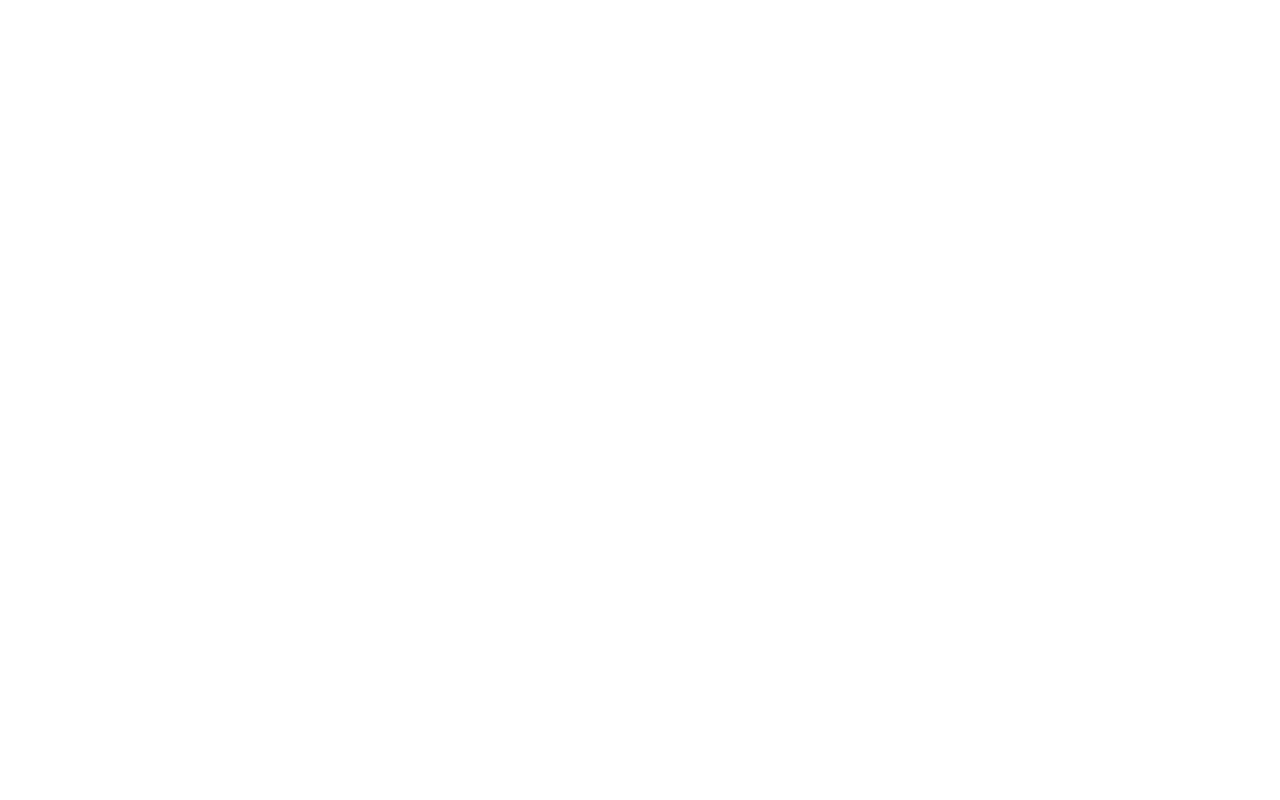
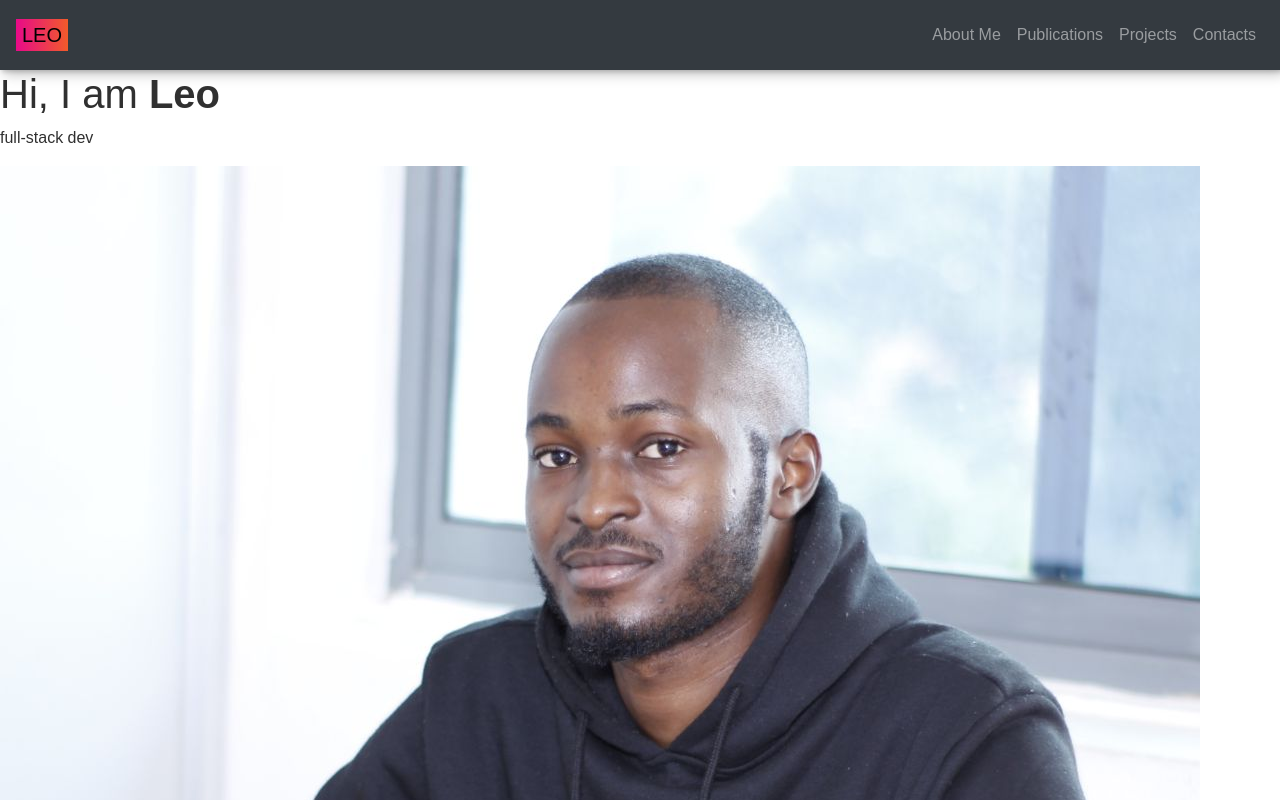
Before and after one commit to rmauritsson/portfolio, a website: page index.html in a window 1280 px wide. Shown: the top 800 px of the page. Drawn offline with nearby package versions, Linux system fonts and the light colour scheme; files whose address does not match are found by name; a web font is replaced by a local one.

Commit message:
Added navigation bar

```diff
--- a/index.html
+++ b/index.html
@@ -8,6 +8,44 @@
   </head>
   <body>
 
+    <!-- Navigation -->
+    <nav class="navbar navbar-expand-lg navbar-dark bg-dark">
+    <span class="navbar-brand mb-0 h1">
+      <button class="logo">LEO</button>
+    </span>
+    <button class="navbar-toggler" type="button" data-toggle="collapse" data-target="#navbarSupportedContent" aria-controls="navbarSupportedContent" aria-expanded="false" aria-label="Toggle navigation">
+      <span class="navbar-toggler-icon"></span>
+    </button>
+
+    <div class="collapse navbar-collapse" id="navbarSupportedContent">
+      <ul class="navbar-nav ml-auto">
+        <li class="nav-item">
+          <a class="nav-link" href="#"> About Me</a>
+        </li>
+        <li class="nav-item">
+          <a class="nav-link" href="#">Publications</a>
+        </li>
+        <li class="nav-item">
+          <a class="nav-link" href="#">Projects <span class="sr-only">(current)</span></a>
+        </li>
+        <li class="nav-item">
+          <a class="nav-link" href="#">Contacts</a>
+        </li>
+      </ul>
+    </div>
+  </nav>
+
+  <!-- Landing Page -->
+  <section class="landing-page">
+    <div class="">
+      <h1 class="section__title section__title--intro">
+         Hi, I am <strong>Leo</strong>
+       </h1>
+       <p class="section__subtitle section__subtitle--intro">full-stack dev</p>
+       <img src="images/founder.JPG" alt="" class="intro__img">
+    </div>
+  </section>
+
     <script src="https://code.jquery.com/jquery-3.2.1.slim.min.js" integrity="sha384-KJ3o2DKtIkvYIK3UENzmM7KCkRr/rE9/Qpg6aAZGJwFDMVNA/GpGFF93hXpG5KkN" crossorigin="anonymous"></script>
     <script src="https://cdnjs.cloudflare.com/ajax/libs/popper.js/1.12.9/umd/popper.min.js" integrity="sha384-ApNbgh9B+Y1QKtv3Rn7W3mgPxhU9K/ScQsAP7hUibX39j7fakFPskvXusvfa0b4Q" crossorigin="anonymous"></script>
     <script src="https://maxcdn.bootstrapcdn.com/bootstrap/4.0.0/js/bootstrap.min.js" integrity="sha384-JZR6Spejh4U02d8jOt6vLEHfe/JQGiRRSQQxSfFWpi1MquVdAyjUar5+76PVCmYl" crossorigin="anonymous"></script>
--- a/package.json
+++ b/package.json
@@ -18,6 +18,8 @@
   },
   "homepage": "https://github.com/rmauritsson/portfolio#readme",
   "devDependencies": {
+    "css-loader": "^3.4.2",
+    "style-loader": "^1.1.3",
     "webpack": "^4.42.1",
     "webpack-cli": "^3.3.11"
   }
--- a/src/css/style.css
+++ b/src/css/style.css
@@ -0,0 +1,46 @@
+*,
+*::before,
+*::before{
+  box-sizing: border-box;
+}
+
+/********* Custom Properties ******/
+:root{
+  --ff-primary: 'Muli', sans-serif;
+  --ff-secondary: 'Montserrat';
+
+  --fw-reg: 400;
+  --fw-bold: 900;
+
+  --clr-light: #fff;
+  --clr-dark: #303030;
+  --clr-accent: #00acee;
+
+  --fs-h1:3rem;
+  --fs-h2: 2.25rem;
+  --fs-h3: 1.25rem;
+  --fs-body: 1rem;
+
+  --bs: 0.25em 0.25em 0.75em rgba(0, 0, 0, .25),
+        0.125em 0.125em 0.25em rgba(0, 0, 0, .15);
+}
+
+/********* general designs ******/
+body{
+  background: var(--clr-light);
+  color: var(--clr-dark);
+  margin: 0;
+  font-family: var(--ff-primary);
+  line-height: 1.5;
+}
+
+.navbar {
+  min-height: 70px;
+  box-shadow: var(--bs);
+}
+
+.logo{
+  background: linear-gradient(90deg,#e80a89,#f15b2a);
+  border: none;
+  font-weight: --fw-bold;
+}
--- a/src/index.js
+++ b/src/index.js
@@ -1 +1 @@
-console.log('Its working');
+import './css/style.css';
```
Also changed, not shown: dist/main.js, src/img/founder.JPG (added).
